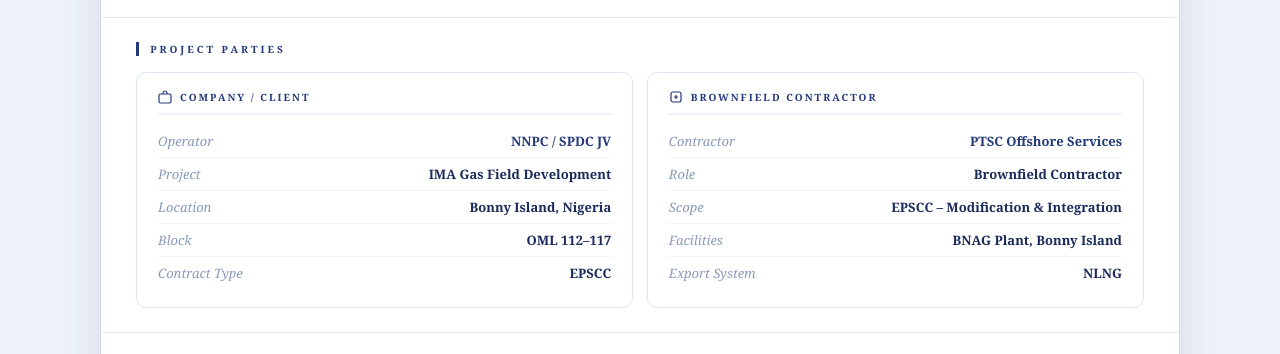
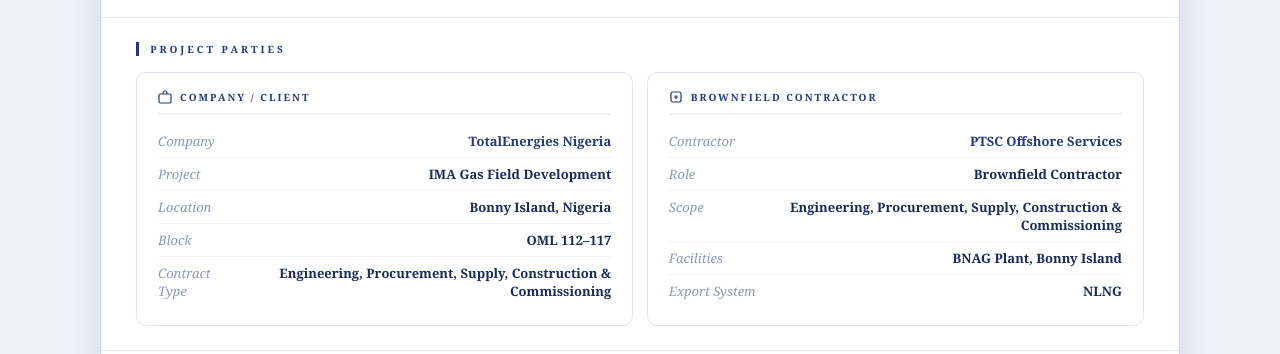
Before and after one commit to hungdivinh/ima-brownfield, a plain HTML site: page index.html in a window 1280 px wide. Shown: the part 800-1154 px from the top of the page. Drawn offline with Linux system fonts and the light colour scheme.

Commit message:
Add files via upload

```diff
--- a/index.html
+++ b/index.html
@@ -333,11 +333,11 @@
             <svg width="14" height="14" viewBox="0 0 14 14"><rect x="1" y="4" width="12" height="9" rx="1.5" fill="none" stroke="#24397A" stroke-width="1.2"/><path d="M5 4V3a2 2 0 014 0v1" stroke="#24397A" stroke-width="1.2" fill="none"/></svg>
             Company / Client
           </div>
-          <div class="pinfo-row"><span class="pinfo-key">Operator</span><span class="pinfo-val hi">NNPC / SPDC JV</span></div>
+          <div class="pinfo-row"><span class="pinfo-key">Company</span><span class="pinfo-val hi">TotalEnergies Nigeria</span></div>
           <div class="pinfo-row"><span class="pinfo-key">Project</span><span class="pinfo-val">IMA Gas Field Development</span></div>
           <div class="pinfo-row"><span class="pinfo-key">Location</span><span class="pinfo-val">Bonny Island, Nigeria</span></div>
           <div class="pinfo-row"><span class="pinfo-key">Block</span><span class="pinfo-val">OML 112&ndash;117</span></div>
-          <div class="pinfo-row"><span class="pinfo-key">Contract Type</span><span class="pinfo-val">EPSCC</span></div>
+          <div class="pinfo-row"><span class="pinfo-key">Contract Type</span><span class="pinfo-val">Engineering, Procurement, Supply, Construction &amp; Commissioning</span></div>
         </div>
 
         <div class="pinfo-card">
@@ -347,7 +347,7 @@
           </div>
           <div class="pinfo-row"><span class="pinfo-key">Contractor</span><span class="pinfo-val hi">PTSC Offshore Services</span></div>
           <div class="pinfo-row"><span class="pinfo-key">Role</span><span class="pinfo-val">Brownfield Contractor</span></div>
-          <div class="pinfo-row"><span class="pinfo-key">Scope</span><span class="pinfo-val">EPSCC &ndash; Modification &amp; Integration</span></div>
+          <div class="pinfo-row"><span class="pinfo-key">Scope</span><span class="pinfo-val">Engineering, Procurement, Supply, Construction &amp; Commissioning</span></div>
           <div class="pinfo-row"><span class="pinfo-key">Facilities</span><span class="pinfo-val">BNAG Plant, Bonny Island</span></div>
           <div class="pinfo-row"><span class="pinfo-key">Export System</span><span class="pinfo-val">NLNG</span></div>
         </div>
```
